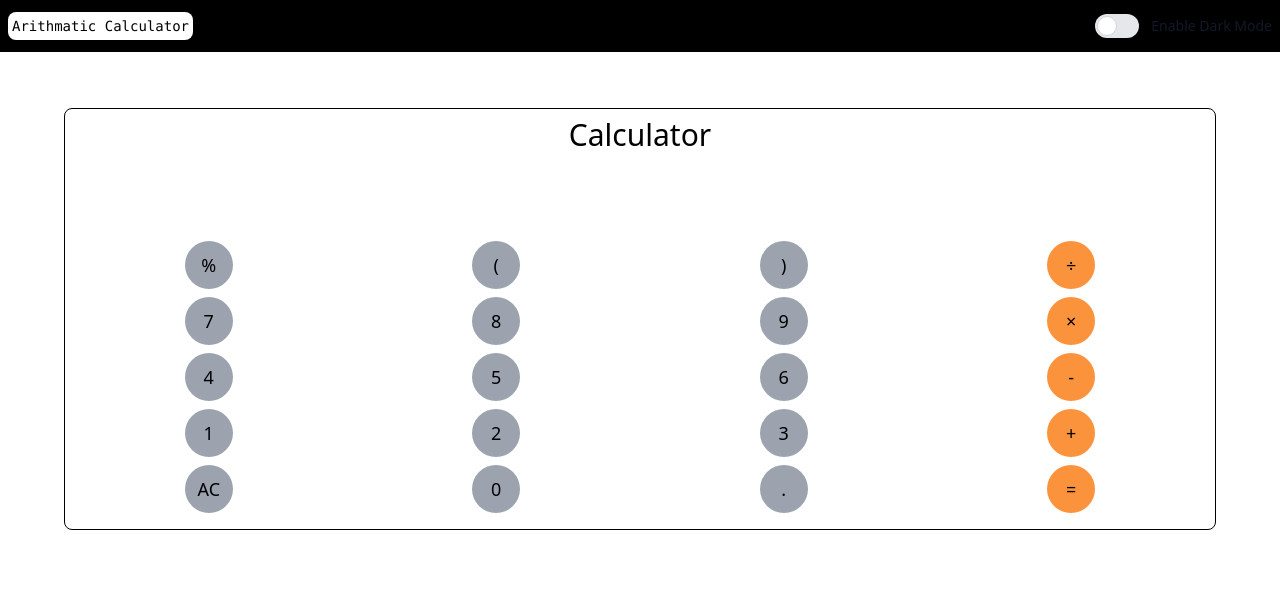
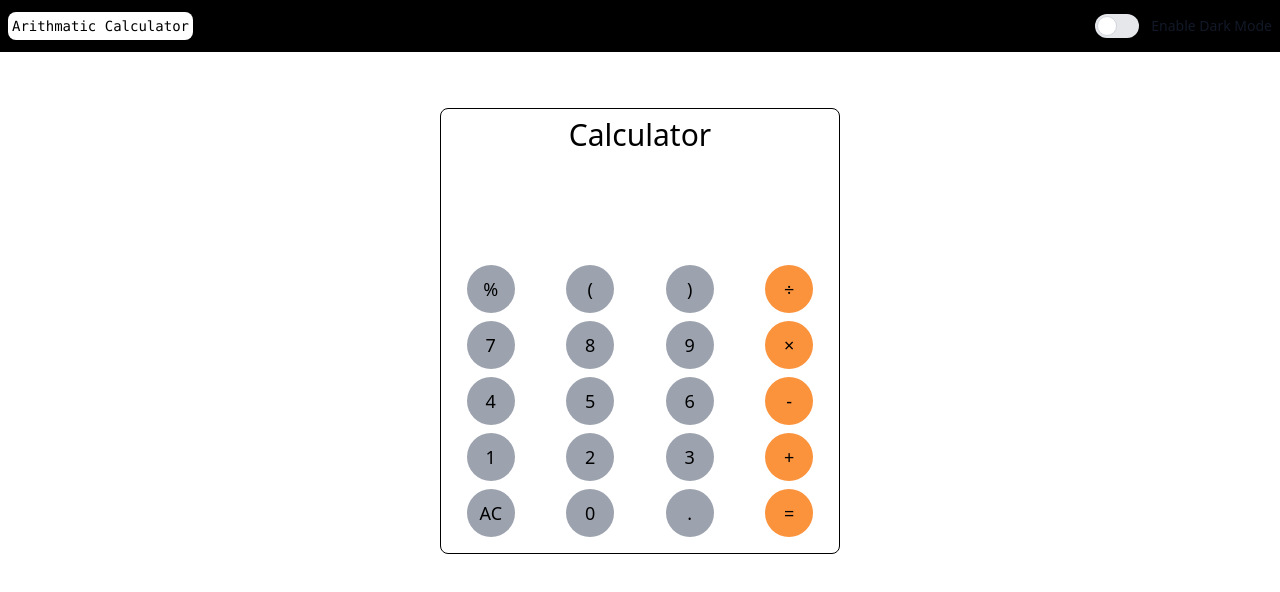
Before and after one commit to vishal-kumaar/simple-calculator, a React (Create React App) app: page / in a window 1280 px wide. Shown: the top 592 px of the page. Built offline with nearby package versions, Linux system fonts and the light colour scheme.

Commit message:
Completed Calculator component

```diff
--- a/src/components/Calculator.js
+++ b/src/components/Calculator.js
@@ -4,10 +4,11 @@ export default function Calculator(props) {
     const [inputVal, setInputVal] = useState("");
     const calculate = () => {
         try{
-            setInputVal(eval(inputVal));
+            // eslint-disable-next-line
+            setInputVal(eval(inputVal))
         }
         catch{
-            alert("Something went wrong");
+            alert("Invalid input!!");
         }
     }
 
@@ -30,9 +31,9 @@ export default function Calculator(props) {
     }
 
     return (
-        <div className={`${border} rounded-lg ${textColor} w-[90%] text-center m-auto mt-14 ${bgColor}`}>
+        <div className={`${border} rounded-lg ${textColor} w-[90%] text-center m-auto mt-14 ${bgColor} sm:w-[25rem]`}>
             <div className="text-3xl my-2">Calculator</div>
-            <div type="text" className={`pr-2 mt-8 w-full h-10 text-2xl ${textColor} text-right outline-none bg-transparent`}>{inputVal}</div>
+            <div type="text" className={`pr-2 mt-14 w-full h-10 text-2xl ${textColor} text-right outline-none bg-transparent`}>{inputVal}</div>
             <div className="my-4">
                 <div className="flex justify-around items-center mt-2">
                     <button className={`${btnColor} w-12 h-12 rounded-full text-lg active:translate-y-1`} onClick={() => setInputVal(inputVal + "%")}>%</button>
--- a/src/components/Navbar.js
+++ b/src/components/Navbar.js
@@ -2,11 +2,11 @@ import React from 'react'
 
 export default function Navbar(props) {
   return (
-    <div className='flex justify-between px-2 py-3 bg-black'>
-      <div className="text-black bg-white p-1 rounded-lg text-sm font-mono">
+    <div className='flex justify-between px-2 bg-black flex-wrap'>
+      <div className="text-black my-3 bg-white p-1 rounded-lg text-sm font-mono">
         Arithmatic Calculator
       </div>
-      <label className="inline-flex relative items-center cursor-pointer">
+      <label className="inline-flex relative items-center cursor-pointer my-3">
         <input type="checkbox" value="" className="sr-only peer" id="checkbox" onClick={props.toggleMode}/>
         <div className="w-11 h-6 bg-gray-200 peer-focus:outline-none peer-focus:ring-4 peer-focus:ring-blue-300 dark:peer-focus:ring-blue-800 rounded-full peer dark:bg-gray-700 peer-checked:after:translate-x-full peer-checked:after:border-white after:content-[''] after:absolute after:top-[4px] after:left-[2px] after:bg-white after:border-gray-300 after:border after:rounded-full after:h-5 after:w-5 after:transition-all dark:border-gray-600 peer-checked:bg-blue-600"></div>
         <span className="ml-3 text-sm font-medium text-gray-900 dark:text-gray-300">{props.mode==="dark" ? "Disable" : "Enable"} Dark Mode</span>
```
